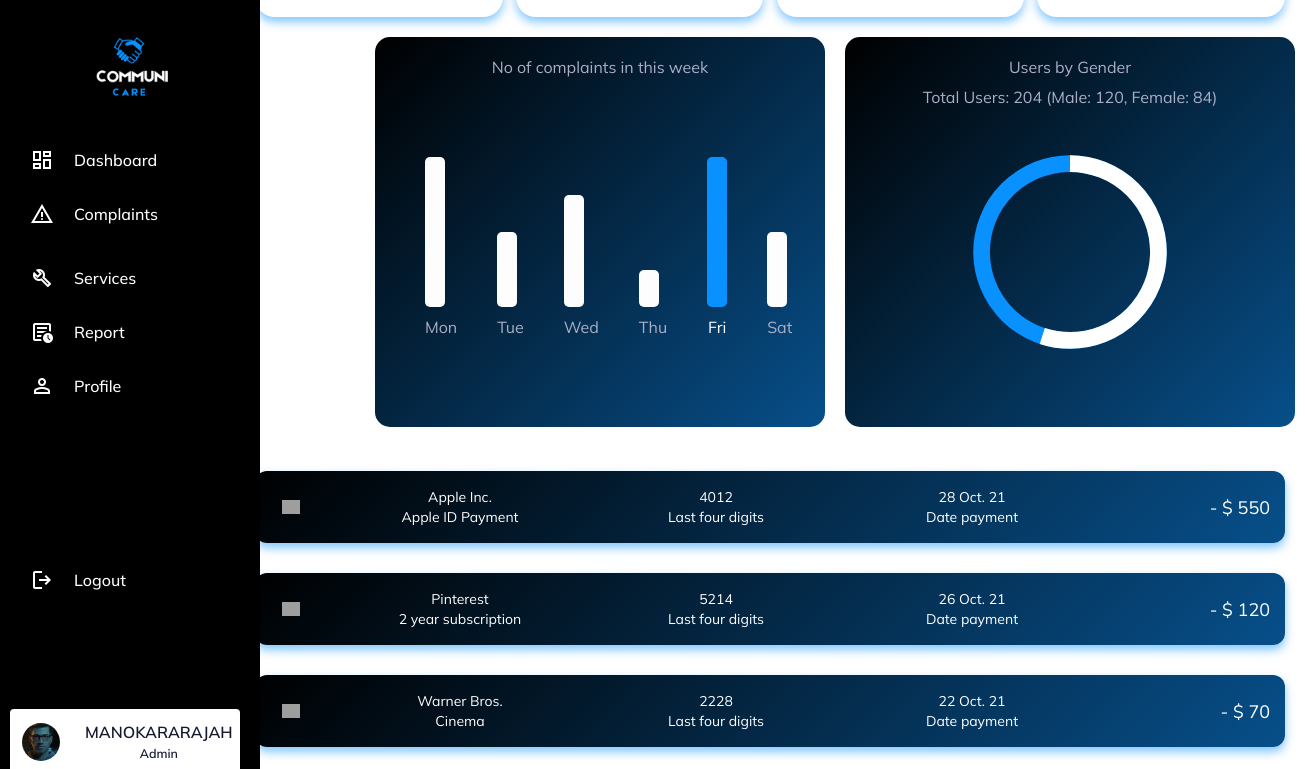
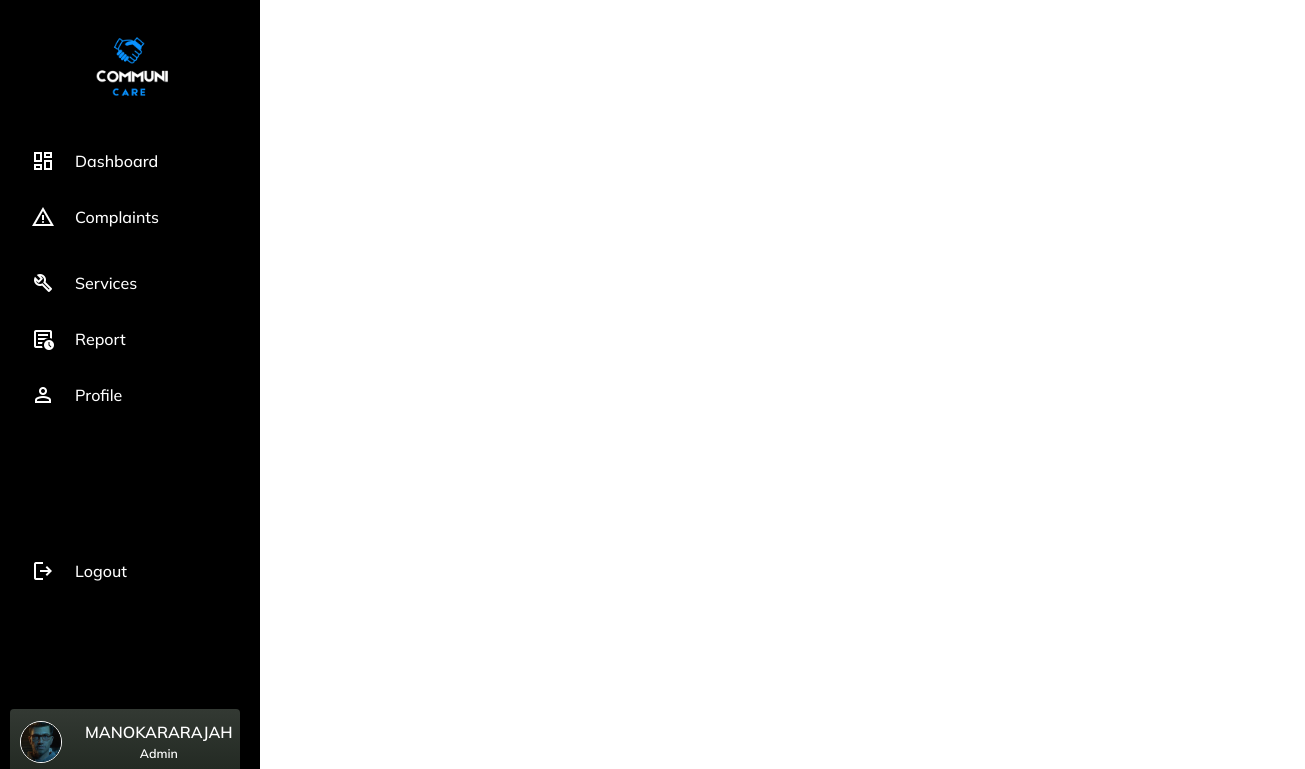
Before and after one commit to CommuniCareSL/CommuniCare-WebApp, a React (Vite) app: page /dashboard in a window 1280 px wide. Shown: the top 769 px of the page, 1305 px wide, since content can reach past the window. Built offline with nearby package versions, Linux system fonts and the light colour scheme; grey boxes are pictures that could not be loaded.

Commit message:
css change of sidenav bar and login

```diff
--- a/src/components/Admin/Sidebar.jsx
+++ b/src/components/Admin/Sidebar.jsx
@@ -73,7 +73,7 @@ const Sidebar = () => {
           </a>
         </li> */}
         <br /><br /><br /><br />
-        <br /><br /><br />
+        <br /><br />
         <li>
           <a href="#">
             <span className="material-symbols-outlined">logout</span>
--- a/src/pages/Admin/Dashboard.jsx
+++ b/src/pages/Admin/Dashboard.jsx
@@ -8,7 +8,7 @@ const Dashboard = () => {
     <div>
 
       <Sidebar/>
-      <div className="home-content">
+      {/* <div className="home-content">
       <div className="overview-boxes">
         <div className="box">
           <div className="right-side">
@@ -262,7 +262,7 @@ const Dashboard = () => {
           </div>
         </div>
       </div>
-    </div>
+    </div> */}
 
     </div>
   );
--- a/src/styles/components/Admin/Sidebar.css
+++ b/src/styles/components/Admin/Sidebar.css
@@ -107,13 +107,27 @@ body {
   white-space: nowrap;
   padding: 15px 10px;
   text-decoration: none;
-  transition: 0.2s ease;
+  transition: color 0.2s ease, background 0.2s ease, border 0.2s ease, box-shadow 0.2s ease;
+  border: 1px solid transparent;
 }
 
 .sidebar-links li a:hover {
-  color: #161a2d;
-  background: #fff;
+  color: #5fb6fd;
+  background: linear-gradient(#333933, #222922);
   border-radius: 4px;
+  border: 1px solid #0991FF;
+  animation: glow 0.8s ease-out infinite alternate;
+}
+
+@keyframes glow {
+  0% {
+    border-color: #0991FF;
+    box-shadow: 0 0 5px rgba(0, 145, 255, 0.2), inset 0 0 5px rgba(0, 0, 0, 0.1);
+  }
+  100% {
+    border-color: #0991FF;
+    box-shadow: 0 0 20px rgba(0, 145, 255, 0.6), inset 0 0 10px rgba(0, 145, 255, 0.4);
+  }
 }
 
 .user-account {
@@ -131,7 +145,7 @@ body {
 .user-profile img {
   width: 42px;
   border-radius: 50%;
-  border: 2px solid #fff;
+  border: 1px solid #fff;
 }
 
 .user-profile h3 {
@@ -149,7 +163,11 @@ body {
   white-space: nowrap;
 }
 
+.user-detail h3, .user-detail span{
+  color: #ffffff;
+}
+
 .sidebar:hover .user-account {
-  background: #fff;
+  background: linear-gradient(#333933, #222922);
   border-radius: 4px;
 }
--- a/src/styles/pages/Login.css
+++ b/src/styles/pages/Login.css
@@ -72,7 +72,7 @@ form button {
 }
 
 .field input:focus {
-  color: #0991FF;
+  color: #ffffff;
   border-color: #0991FF;
   box-shadow: 0 0 5px rgba(0, 145, 255, 0.2), inset 0 0 5px rgba(0, 145, 255, 0.1);
   background: linear-gradient(#333933, #222922);
@@ -99,7 +99,7 @@ button {
 }
 
 button:hover {
-  color: #0991FF;
+  color: #ffffff;
   border: 1px solid #0991FF;
   box-shadow: 0 0 5px rgba(0, 145, 255, 0.3), 0 0 10px rgba(0, 145, 255, 0.2),
     0 0 15px rgba(0, 145, 255, 0.1), 0 2px 0 black;
```
